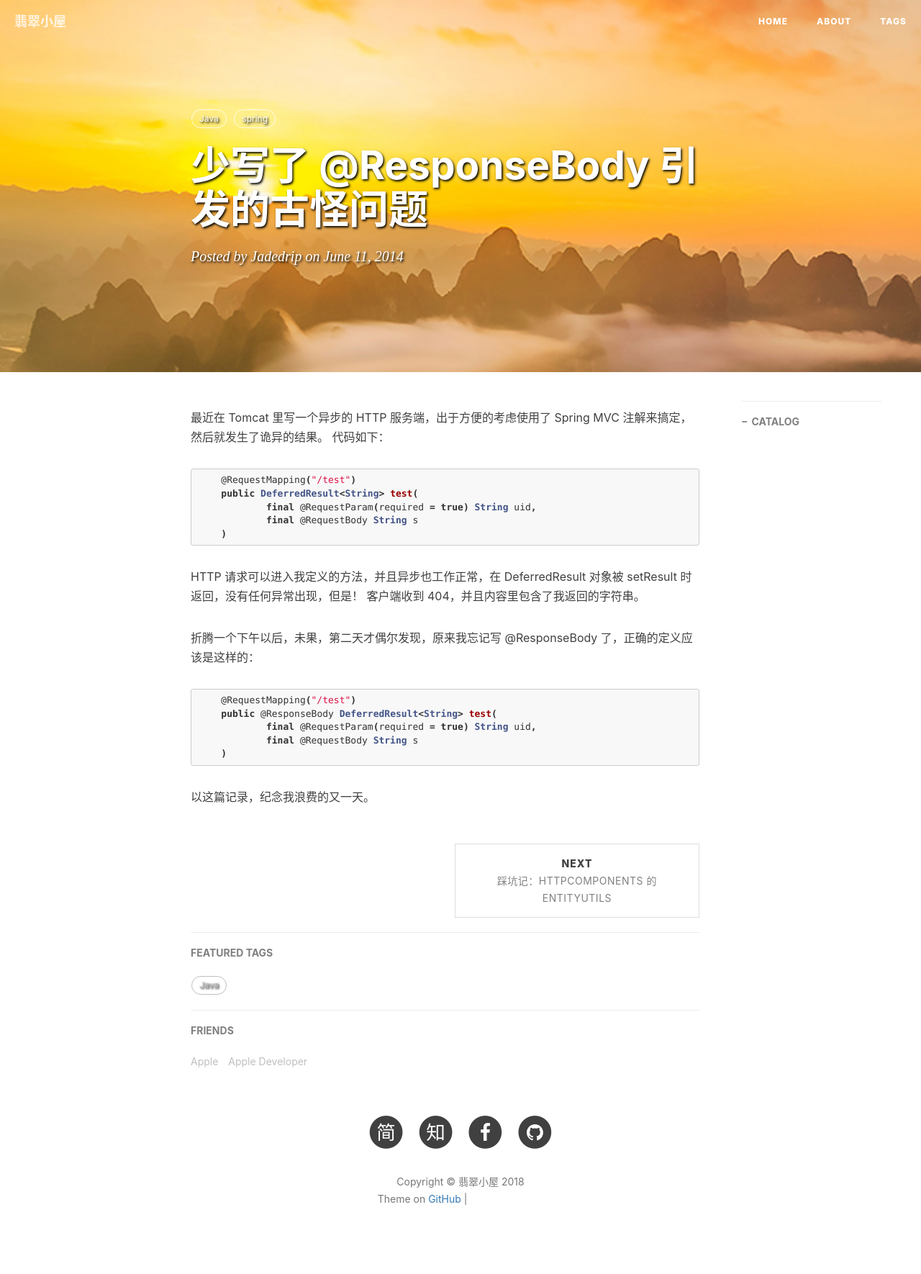
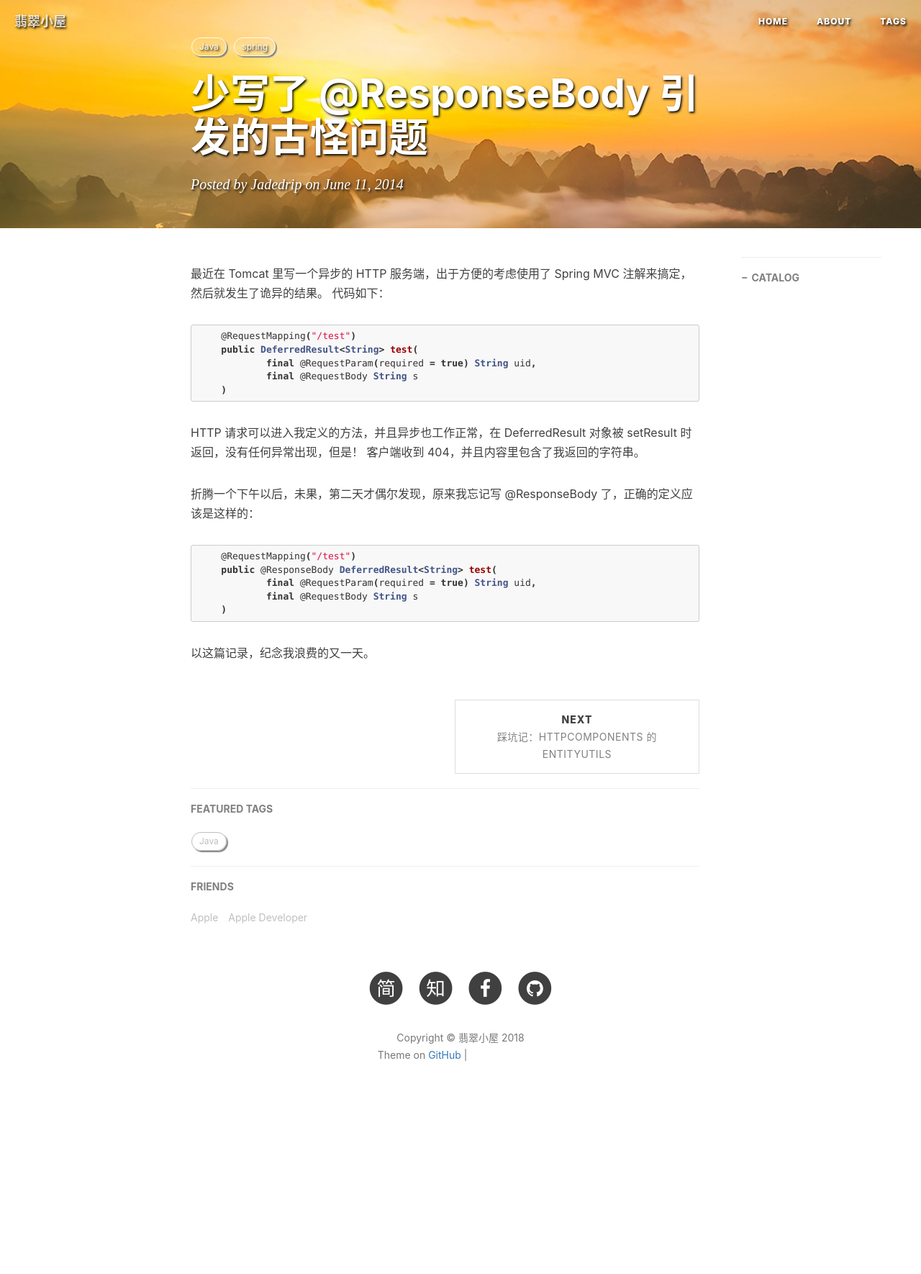
Before and after one commit to jadedrip/jadedrip.github.io, a Jekyll site: the page built from _posts/2014-06-11-ResponseBody.md, in a window 1280 px wide. Shown: the whole page at 72% size. Built offline with Jekyll 4.4.1, drawn with Linux system fonts in a browser that asks for light colours; nearby versions of some CDN libraries; comment, search, counter and statistics services are not loaded; after the commit the page ends 1570 px from its top, so only the background shows below that; grey boxes are pictures that could not be loaded.

Commit message:
优化视觉效果

```diff
--- a/_includes/head.html
+++ b/_includes/head.html
@@ -25,10 +25,10 @@
     <link rel="stylesheet" href="{{ "/css/bootstrap.min.css" | prepend: site.baseurl }}">
 
     <!-- Custom CSS -->
-    <link rel="stylesheet" href="{{ "/css/hux-blog.css" | prepend: site.baseurl }}">
+    <link rel="stylesheet" href="{{ "/css/hux-blog.min.css" | prepend: site.baseurl }}">
 
     <!-- Pygments Github CSS -->
-    <link rel="stylesheet" href="{{ "/css/syntax.css" | prepend: site.baseurl }}">
+    <link rel="stylesheet" href="{{ "/css/syntax.min.css" | prepend: site.baseurl }}">
 
     <!-- Custom Fonts -->
     <!-- <link href="http://maxcdn.bootstrapcdn.com/font-awesome/4.3.0/css/font-awesome.min.css" rel="stylesheet" type="text/css"> -->
--- a/css/hux-blog.css
+++ b/css/hux-blog.css
@@ -328,6 +328,7 @@ pre code {
     box-shadow: rgba(0, 0, 0, 0.117647) 0px 1px 6px, rgba(0, 0, 0, 0.239216) 0px 1px 4px;
     border-radius: 2px;
     width: 170px;
+
   }
   /**
 	 * Animation
@@ -523,7 +524,7 @@ pre code {
   .intro-header .site-heading,
   .intro-header .post-heading,
   .intro-header .page-heading {
-    padding: 150px 0;
+    padding: 50px 0;
   }
 }
 .intro-header .site-heading {
@@ -531,7 +532,7 @@ pre code {
 }
 @media only screen and (min-width: 768px) {
   .intro-header .site-heading {
-    padding: 150px 0;
+    padding: 50px 0;
   }
 }
 .intro-header .site-heading,
@@ -846,28 +847,29 @@ img::-moz-selection {
 /* Hux add tags support */
 .tags {
   margin-bottom: -5px;
-  text-shadow:black 0.1em 0.1em 0.2em
 }
 .tags a,
 .tags .tag {
   display: inline-block;
-  border: 1px solid rgba(255, 255, 255, 0.8);
+  border: 1px solid rgba(255, 255, 255, 0.9);
   border-radius: 999em;
   padding: 0 10px;
-  color: #ffffff;
+  color: white;
   line-height: 24px;
   font-size: 12px;
   text-decoration: none;
   margin: 0 1px;
   margin-bottom: 6px;
+  box-shadow: 2px 2px 1px #888888;
 }
+
 .tags a:hover,
 .tags .tag:hover,
 .tags a:active,
 .tags .tag:active {
   color: white;
   border-color: white;
-  background-color: rgba(255, 255, 255, 0.4);
+  background-color: rgba(255, 255, 255, 0.2);
   text-decoration: none;
 }
 @media only screen and (min-width: 768px) {
@@ -982,6 +984,11 @@ img::-moz-selection {
   height: auto;
   margin: 1.5em auto 1.6em auto;
 }
+
+nav {
+  text-shadow: black 0.1em 0.1em 0.2em;
+}
+
 /* Hux Optimize UserExperience */
 .navbar-default .navbar-toggle:focus,
 .navbar-default .navbar-toggle:hover {
```
Also changed, not shown: css/hux-blog.min.css, css/syntax.min.css (added), 1 other file.
